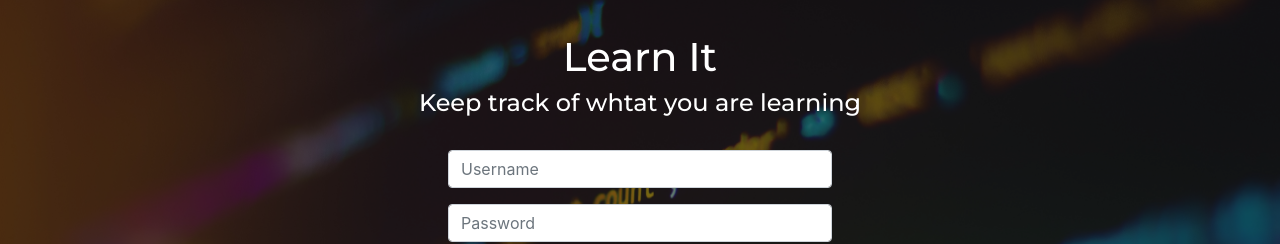
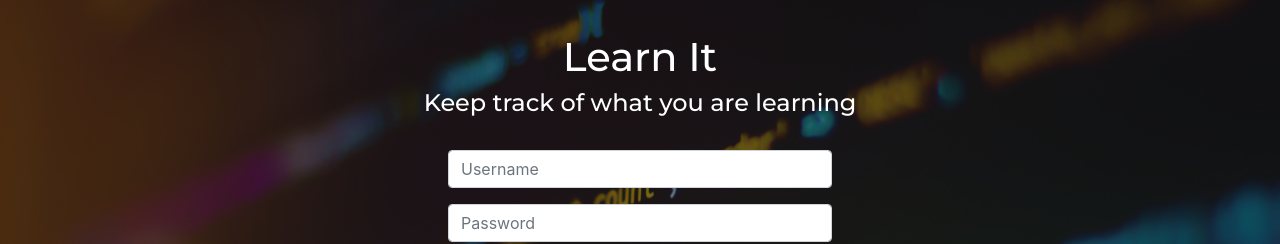
Before and after one commit to andrewdo25/todo-app, a React (Create React App) app in the folder client/: page /login in a window 1280 px wide. Shown: the part 200-444 px from the top of the page. Built offline with nearby package versions, Linux system fonts and the light colour scheme; no server answers; the HTML template or start-up script is replaced by a standard one.

Commit message:
last version

```diff
--- a/client/src/views/Auth.jsx
+++ b/client/src/views/Auth.jsx
@@ -33,7 +33,7 @@ const Auth = ({ authRouter }) => {
 			<div className="dark-overlay">
 				<div className="landing-inner">
 					<h1>Learn It</h1>
-					<h4>Keep track of whtat you are learning</h4>
+					<h4>Keep track of what you are learning</h4>
 					{body}
 				</div>
 			</div>
```
